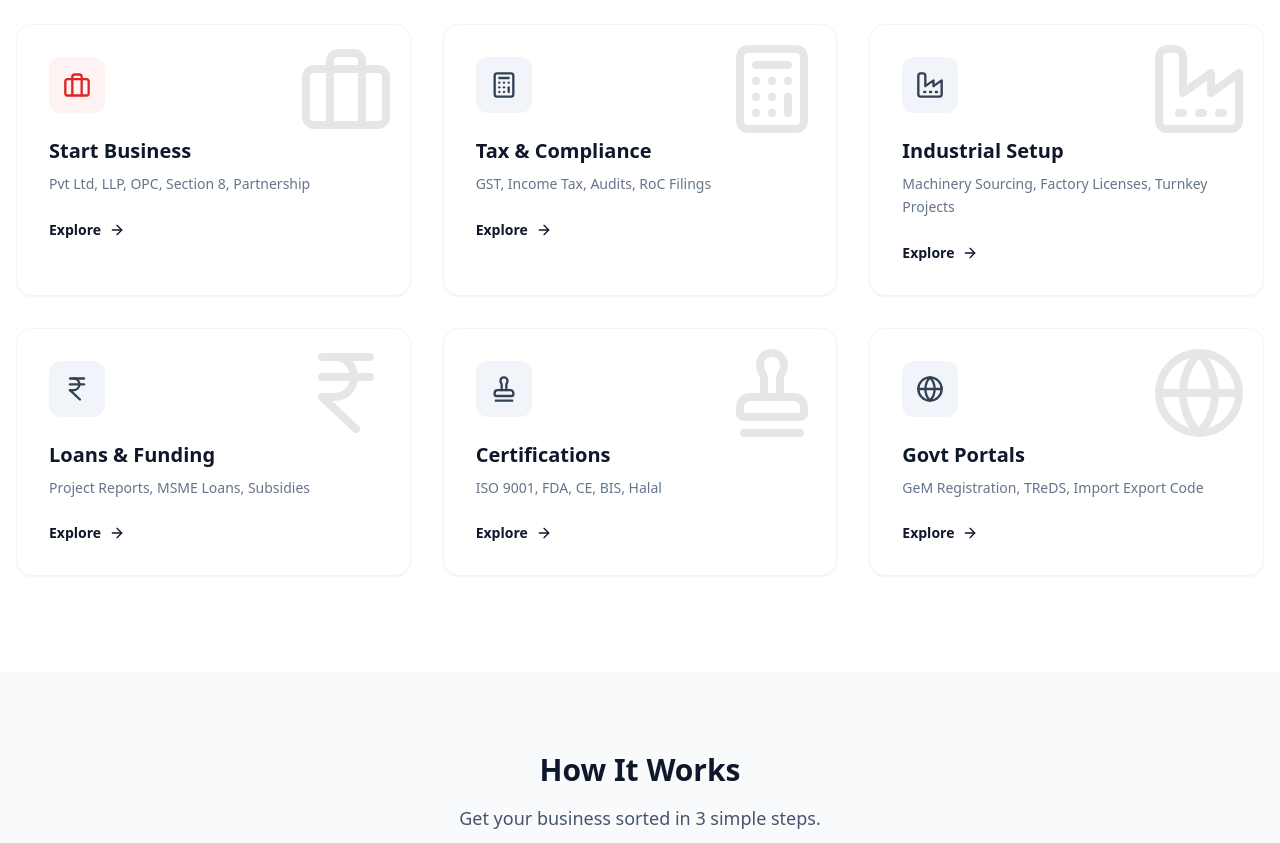
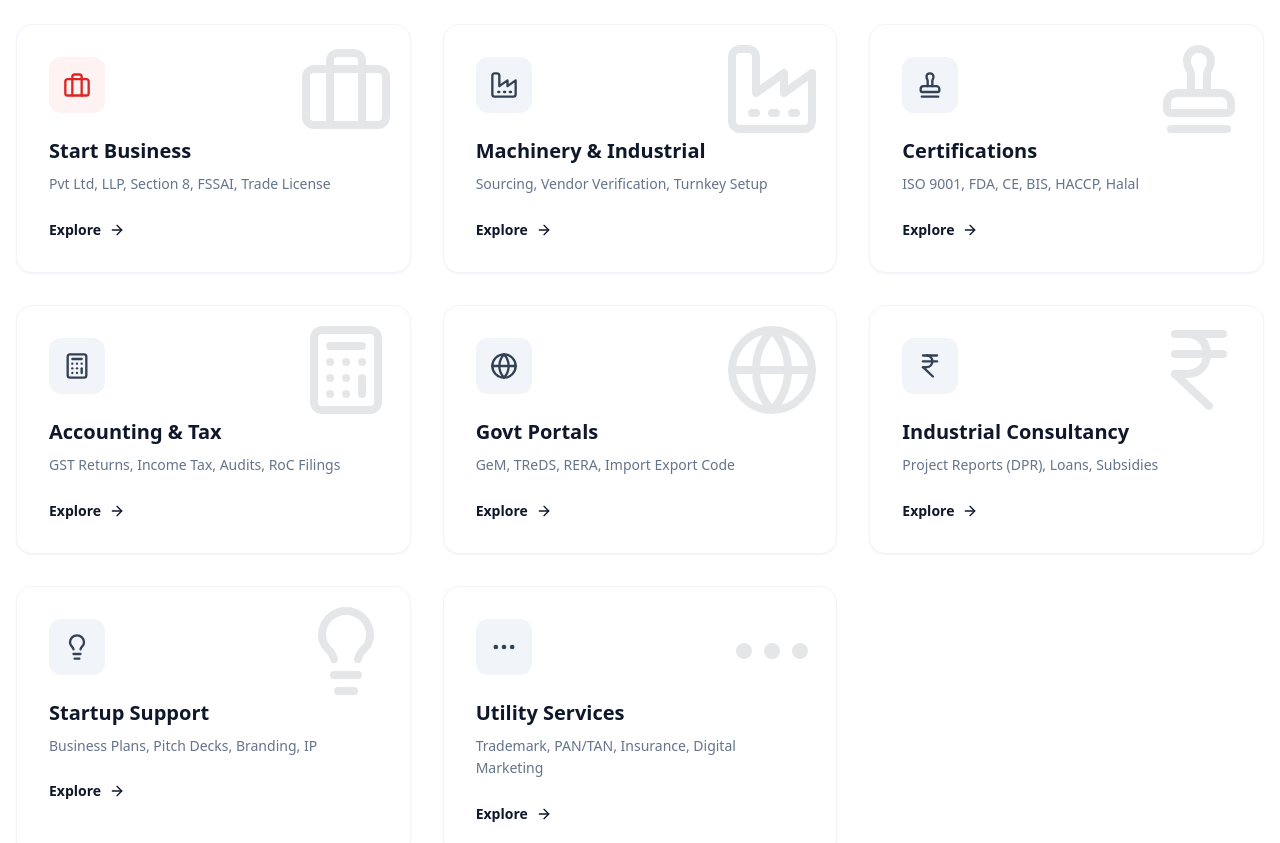
Before and after one commit to doraswamyraju/vr_here, a React (Vite) app: page / in a window 1280 px wide. Shown: the part 1220-2063 px from the top of the page. Built offline with nearby package versions, Linux system fonts and the light colour scheme.

Commit message:
Update: Service categories (8) in menu and home page

```diff
--- a/frontend/HomePage.jsx
+++ b/frontend/HomePage.jsx
@@ -18,48 +18,64 @@ const SERVICES_GRID_DATA = [
     title: 'Start Business',
     icon: Briefcase,
     color: 'bg-red-50 text-red-600',
-    description: 'Pvt Ltd, LLP, OPC, Section 8, Partnership',
+    description: 'Pvt Ltd, LLP, Section 8, FSSAI, Trade License',
     link: '/pvt-ltd-registration'
   },
   {
-    id: 'accounting',
-    title: 'Tax & Compliance',
-    icon: Calculator,
-    color: 'bg-slate-100 text-slate-700',
-    description: 'GST, Income Tax, Audits, RoC Filings',
-    link: '/gst-registration'
-  },
-  {
     id: 'machinery',
-    title: 'Industrial Setup',
+    title: 'Machinery & Industrial',
     icon: Factory,
     color: 'bg-slate-100 text-slate-700',
-    description: 'Machinery Sourcing, Factory Licenses, Turnkey Projects',
-    link: '/contact?service=Industrial Setup'
-  },
-  {
-    id: 'msme',
-    title: 'Loans & Funding',
-    icon: IndianRupee,
-    color: 'bg-slate-100 text-slate-700',
-    description: 'Project Reports, MSME Loans, Subsidies',
-    link: '/contact?service=Loans'
+    description: 'Sourcing, Vendor Verification, Turnkey Setup',
+    link: '/contact?service=Machinery'
   },
   {
     id: 'iso',
     title: 'Certifications',
     icon: Stamp,
     color: 'bg-slate-100 text-slate-700',
-    description: 'ISO 9001, FDA, CE, BIS, Halal',
+    description: 'ISO 9001, FDA, CE, BIS, HACCP, Halal',
     link: '/contact?service=ISO'
+  },
+  {
+    id: 'accounting',
+    title: 'Accounting & Tax',
+    icon: Calculator,
+    color: 'bg-slate-100 text-slate-700',
+    description: 'GST Returns, Income Tax, Audits, RoC Filings',
+    link: '/gst-registration'
   },
   {
     id: 'govt',
     title: 'Govt Portals',
     icon: Globe,
     color: 'bg-slate-100 text-slate-700',
-    description: 'GeM Registration, TReDS, Import Export Code',
+    description: 'GeM, TReDS, RERA, Import Export Code',
     link: '/contact?service=Govt Portals'
+  },
+  {
+    id: 'msme',
+    title: 'Industrial Consultancy',
+    icon: IndianRupee,
+    color: 'bg-slate-100 text-slate-700',
+    description: 'Project Reports (DPR), Loans, Subsidies',
+    link: '/contact?service=Loans'
+  },
+  {
+    id: 'branding',
+    title: 'Startup Support',
+    icon: Lightbulb,
+    color: 'bg-slate-100 text-slate-700',
+    description: 'Business Plans, Pitch Decks, Branding, IP',
+    link: '/contact?service=Startup Support'
+  },
+  {
+    id: 'utility',
+    title: 'Utility Services',
+    icon: MoreHorizontal,
+    color: 'bg-slate-100 text-slate-700',
+    description: 'Trademark, PAN/TAN, Insurance, Digital Marketing',
+    link: '/contact?service=Utility Services'
   }
 ];
 
--- a/frontend/components/SharedComponents.jsx
+++ b/frontend/components/SharedComponents.jsx
@@ -23,11 +23,11 @@ export const MENU_DATA = [
         id: 'machinery',
         title: 'Machinery & Industrial',
         icon: Factory,
-        items: ['Machinery Sourcing', 'Vendor Verification', 'Turnkey Factory Setup', 'Technology Upgradation']
+        items: ['Machinery Sourcing', 'Vendor Verification', 'Turnkey Setup', 'Feasibility Analysis']
     },
     {
         id: 'iso',
-        title: 'Certification & ISO',
+        title: 'Certification (ISO)',
         icon: Stamp,
         items: ['ISO 9001, 14001, 45001', 'ISO 27001 (Info Sec)', 'CE Marking & FDA', 'GMP / HACCP / Halal']
     },
@@ -41,31 +41,31 @@ export const MENU_DATA = [
         id: 'registration',
         title: 'Business Registration',
         icon: Briefcase,
-        items: ['Pvt Ltd / LLP / OPC', 'Section 8 (NGO)', 'Start-up India Reg', 'FSSAI & Trade License']
+        items: ['Pvt Ltd / LLP / OPC', 'Section 8 (NGO)', 'Udyam (MSME)', 'FSSAI & Trade License']
     },
     {
         id: 'govt',
         title: 'Govt. Portals',
         icon: Globe,
-        items: ['GeM Seller/OEM Reg', 'GeM Product Listing', 'TReDS', 'RERA Registration']
+        items: ['GeM Seller/OEM Reg', 'TReDS Registration', 'RERA Registration', 'Import Export Code']
     },
     {
         id: 'msme',
-        title: 'Ind. & MSME Loans',
+        title: 'Industrial Consultancy',
         icon: IndianRupee,
-        items: ['Project Reports (DPR)', 'Term Loans', 'CGTMSE & PMEGP', 'Subsidy Guidance']
+        items: ['Project Reports (DPR)', 'Term Loans & WC', 'CGTMSE & PMEGP', 'Subsidy Guidance']
     },
     {
         id: 'branding',
-        title: 'Branding & Startup',
+        title: 'Startup Support',
         icon: Lightbulb,
-        items: ['Business Plans', 'Website & Branding', 'Vendor Empanelment', 'HR Policy & SOPs']
+        items: ['Business Plans', 'Pitch Decks', 'Website & Branding', 'HR Policy & SOPs']
     },
     {
         id: 'utility',
         title: 'Utility Services',
         icon: MoreHorizontal,
-        items: ['Trademark & IP', 'PAN / TAN Apps', 'Digital Marketing', 'Digital Signatures']
+        items: ['Trademark & IP', 'PAN / TAN Apps', 'Insurance Services', 'Digital Marketing']
     }
 ];
 
```
Also changed, not shown: 3 other files (tests, documents, lock files or other folders).
